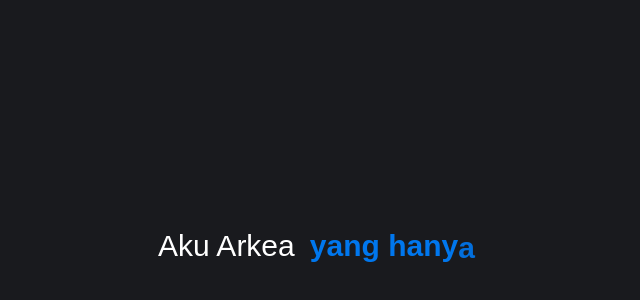
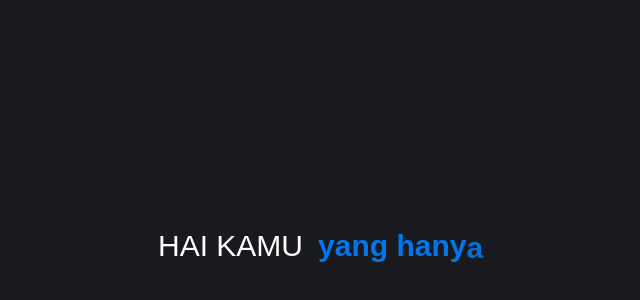
Before and after one commit to ArkeaPraditya/ArkeaPraditya.github.io, a plain HTML site: page FOLDER 1/index.html in a window 1280 px wide. Shown: the part 154-454 px from the top of the page, without its empty margins (182-822 px from the left). Drawn offline with Linux system fonts and the light colour scheme.

Commit message:
Update index.html

```diff
--- a/FOLDER 1/index.html
+++ b/FOLDER 1/index.html
@@ -7,7 +7,7 @@
 </head>
 <body>
     <div id="slider">
-        <div class="span">Aku Arkea</div>
+        <div class="span">HAI KAMU</div>
         <div class="span" id="sliderValue"></div>
       </div>
      <link rel="stylesheet" href="style.css">
```
